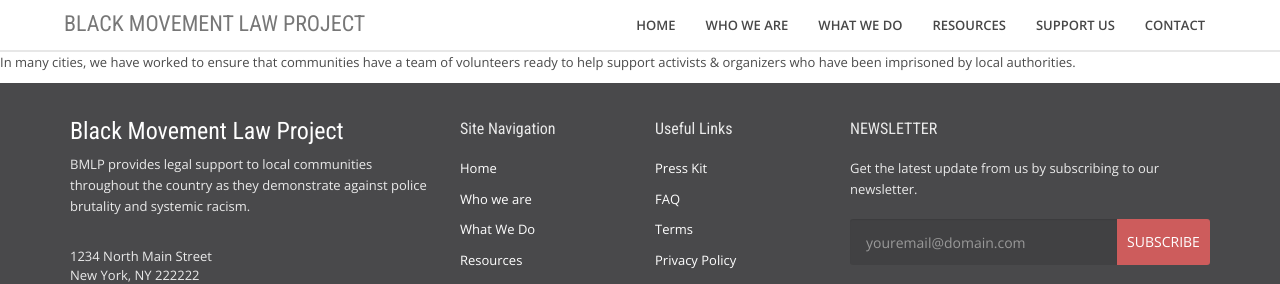
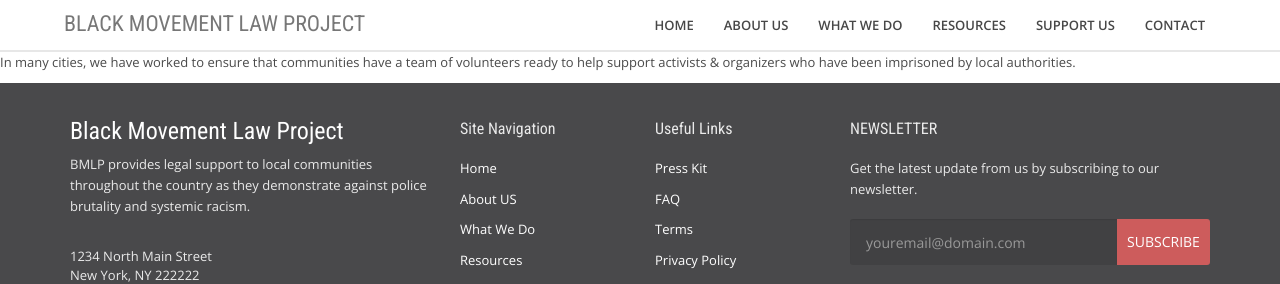
Before and after one commit to BMLP/bmlp.github.io, a Jekyll site: the page built from _posts/whatwedo/1959-3-3-jail-support-training.md, in a window 1280 px wide. Shown: the top 284 px of the page. Built offline with Jekyll 4.4.1, drawn with Linux system fonts in a browser that asks for light colours; Markdown is read by kramdown in place of the engine named in the settings.

Commit message:
changed from "who we are" to "about us"

```diff
--- a/_data/sections.yml
+++ b/_data/sections.yml
@@ -1,7 +1,7 @@
-- heading: "Who We Are"
-  lead: 'The people who get things done at BMLP'
-  menu: "Who we are"
-  url: "who-we-are"
+- heading: "About Us"
+  lead: 'What is BMLP'
+  menu: "About US"
+  url: "about-us"
 
 - heading: "What we do"
   lead: "What our organization provides to the movement"
```
